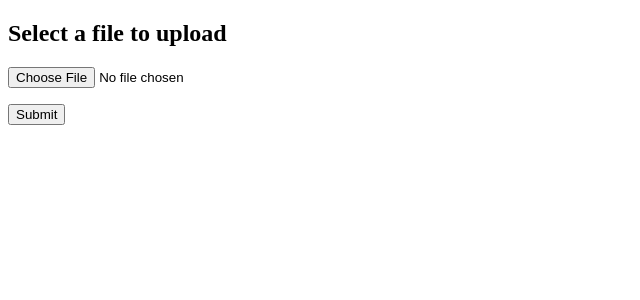
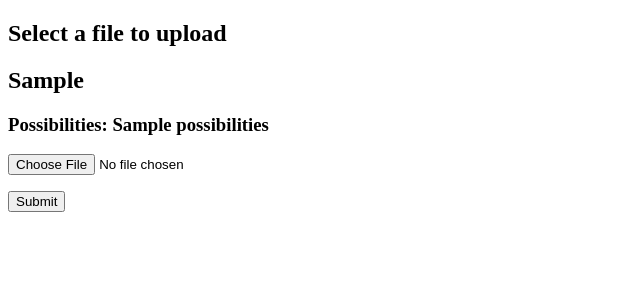
Before and after one commit to mshayganfar/chista, a Flask app: template templates/index.html in a window 1280 px wide. Shown: the top 300 px of the page, without its empty margins (0-640 px from the left). Run offline with Flask 2, Linux system fonts and the light colour scheme; the template is opened without the code that fills it: most values are stand-ins (such as "Sample title", 1, 10 or a date in 2020).

Commit message:
modify code to add calssification result to the output

```diff
--- a/app.py
+++ b/app.py
@@ -35,15 +35,21 @@ def upload_image_api():
         app.config['UPLOAD_FOLDER'], uploaded_filename)
     predictions.sort(key=lambda x: x[0], reverse=True)
     beauty_flag = False
+    possibilities = []
     for pred_tuple in predictions:
         if pred_tuple[0] > 0.50:
             beauty_flag = True
-            print(pred_tuple[1])
+            possibilities.append(pred_tuple[1])
+            print(pred_tuple[0], pred_tuple[1])
 
     if beauty_flag == False:
-        print("Not Beauty!")
+        print(predictions)
+        return render_template('index.html', filename=uploaded_filename, predition_result="Not Beauty!")
+    else:
+        return render_template('index.html', filename=uploaded_filename, predition_result="Beauty!", possibilities=possibilities)
 
-    return render_template('index.html', filename=uploaded_filename)
+    # return render_template('index.html', filename=uploaded_filename, predition_result="<h2>Not Beauty!</h2>")
+# <p>"+possible+"</p>"
 
 
 @app.route('/display/<filename>')
--- a/templates/index.html
+++ b/templates/index.html
@@ -25,6 +25,18 @@
   </div>
   {% endif %}
 
+  {% if predition_result %}
+  <div>
+    <h2>{{ predition_result }}</h2>
+  </div>
+  {% endif %}
+
+  {% if possibilities %}
+  <div>
+    <h3>Possibilities: {{ possibilities }}</h3>
+  </div>
+  {% endif %}
+
   <form method="post" action="/" enctype="multipart/form-data">
     <dl>
       <p>
```
